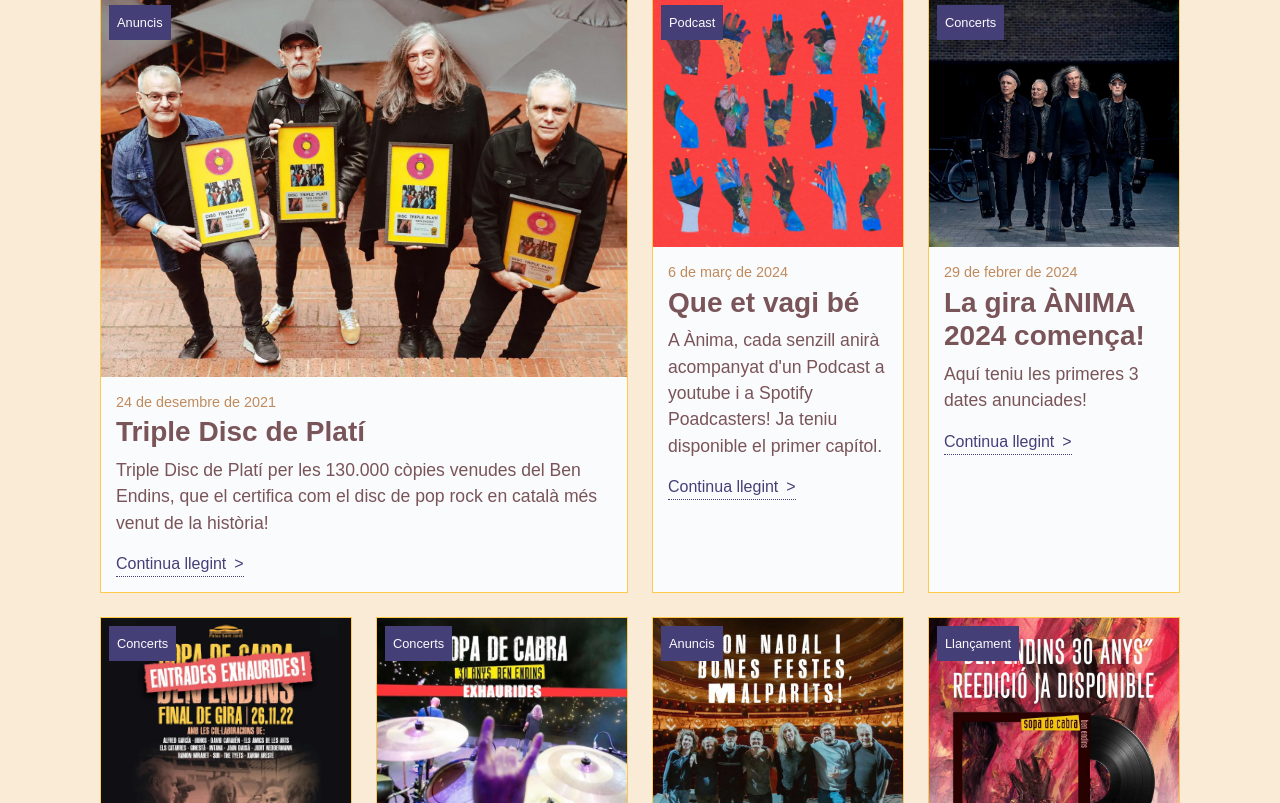
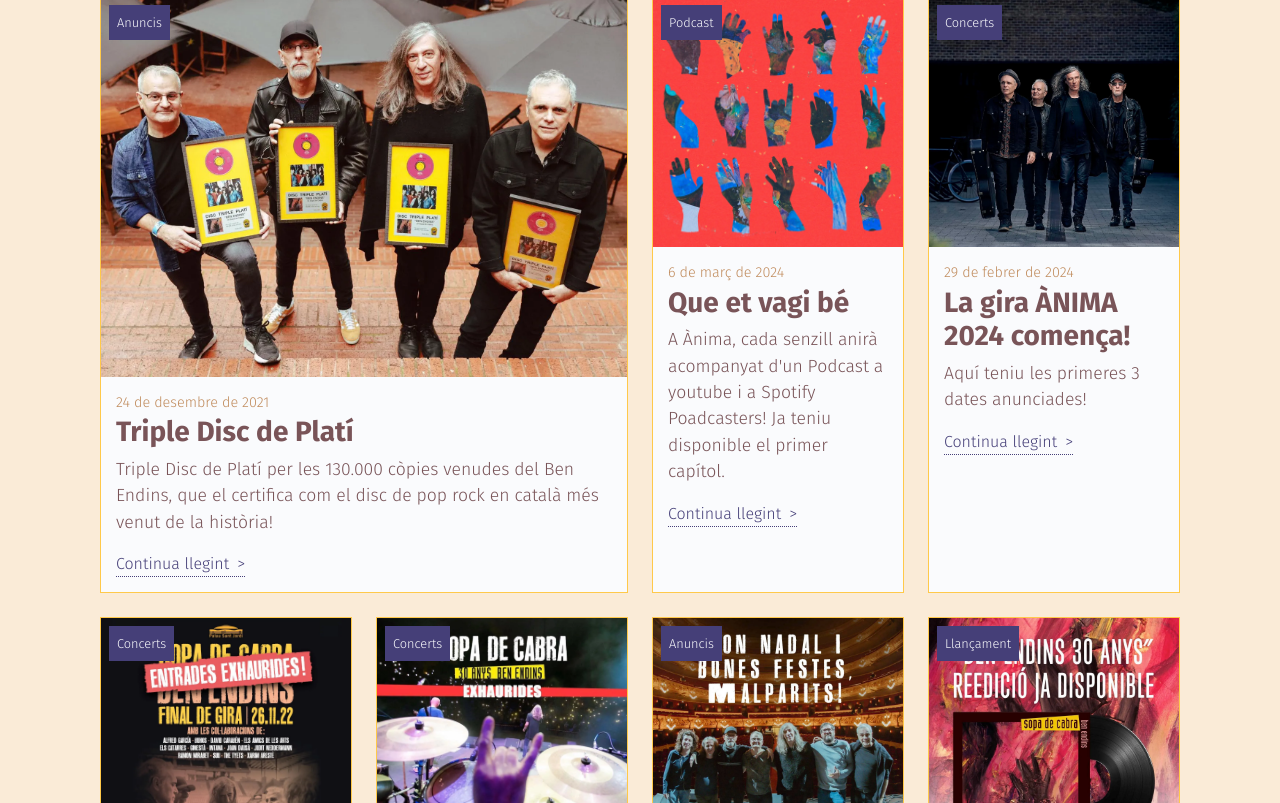
Before and after one commit to rbuj-UOC/M4.257-PAC2, a website built with Parcel: page src/blog.html in a window 1280 px wide. Shown: the part 224-1027 px from the top of the page. Built offline with nearby package versions, Linux system fonts and the light colour scheme.

Commit message:
restore fira sans font

```diff
--- a/src/blog.html
+++ b/src/blog.html
@@ -7,6 +7,9 @@
   <meta name="description" content="Últimes notícies del grup Sopa de cabra.">
   <title>Blog - Sopa de cabra</title>
   <link rel="icon" type="image/png" sizes="32x32" href="img/favicon-32x32.png">
+  <link rel="preconnect" href="https://fonts.googleapis.com">
+  <link rel="preconnect" href="https://fonts.gstatic.com" crossorigin>
+  <link href="https://fonts.googleapis.com/css2?family=Fira+Sans:ital,wght@0,100;0,200;0,300;0,400;0,500;0,600;0,700;0,800;0,900;1,100;1,200;1,300;1,400;1,500;1,600;1,700;1,800;1,900&display=swap" rel="stylesheet">
   <link href="./css/style.css" rel="stylesheet">
 </head>
 
```
Also changed, not shown: src/entry.html (+3 -0 lines), src/index.html (+1 -1 lines), src/links.html (+3 -0 lines), src/start.html (+3 -0 lines).
